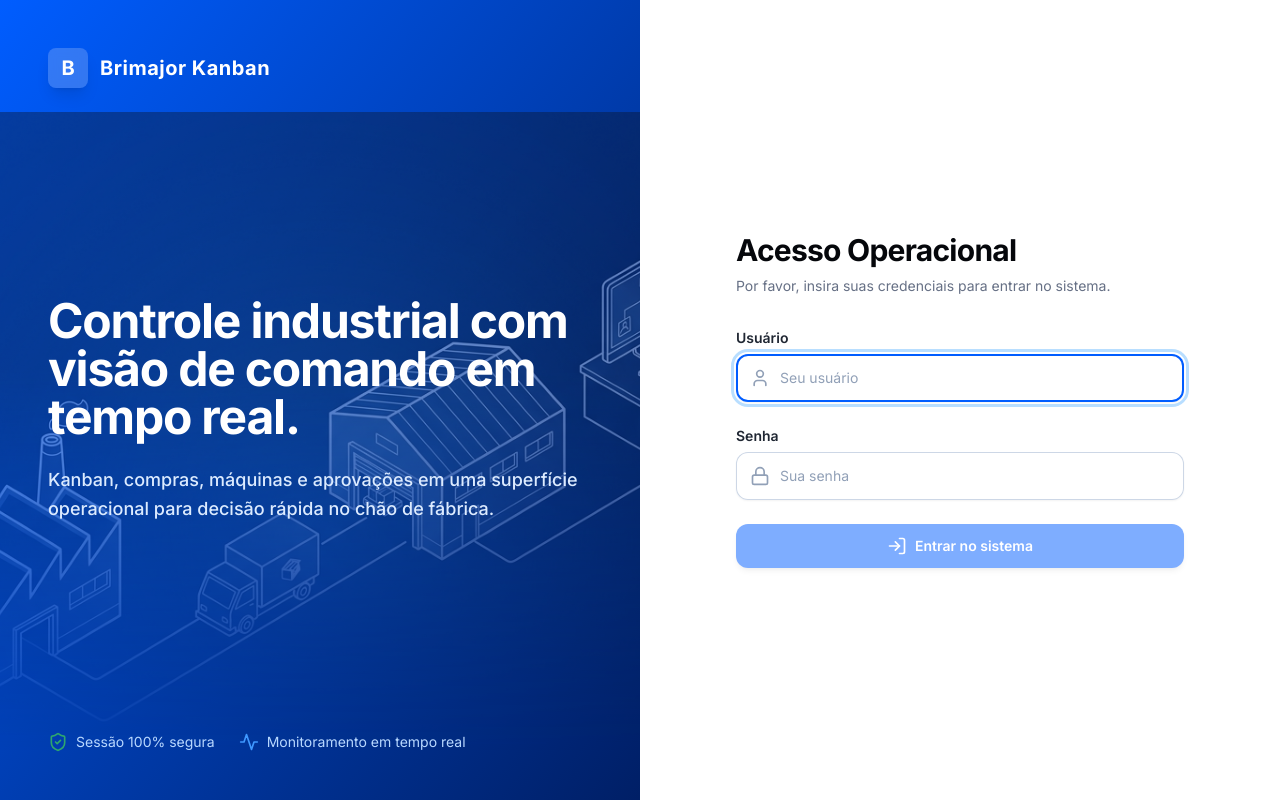
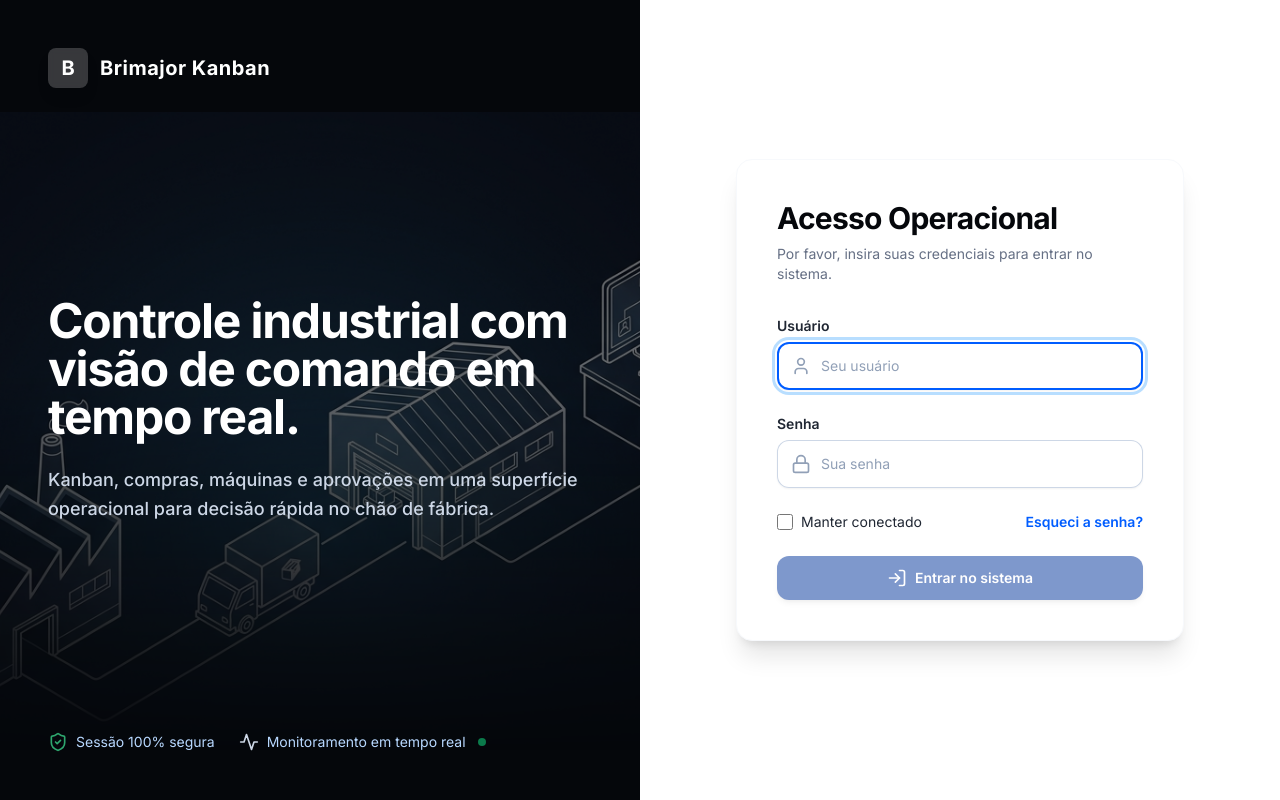
Before and after one commit to RikThaylon/kanban-estoque, a React (Vite) app in the folder frontend/: page /login in a window 1280 px wide. Built offline with nearby package versions, Linux system fonts and the light colour scheme; no server answers.

Commit message:
Fix UI: Aplica o design do prompt na tela de Login (fundo slate-900, Card de formulário, checkbox etc)

```diff
--- a/frontend/src/pages/Login.jsx
+++ b/frontend/src/pages/Login.jsx
@@ -22,7 +22,7 @@ const Login = () => {
   return (
     <div className="flex min-h-screen bg-gray-50 font-sans">
       {/* Left side - Welcome/Branding */}
-      <div className="hidden lg:flex lg:w-1/2 bg-gradient-to-br from-blue-600 to-blue-900 flex-col justify-between p-12 text-white relative overflow-hidden">
+      <div className="hidden lg:flex lg:w-1/2 bg-slate-900 flex-col justify-between p-12 text-white relative overflow-hidden">
         <div className="relative z-10">
           <div className="flex items-center gap-3">
             <div className="flex items-center justify-center w-10 h-10 rounded-lg bg-white/20 backdrop-blur-sm text-xl font-bold shadow-lg">
@@ -36,7 +36,7 @@ const Login = () => {
           <h1 className="text-4xl lg:text-5xl font-black mb-6 leading-[1.1] tracking-tight">
             Controle industrial com visão de comando em tempo real.
           </h1>
-          <p className="text-blue-100 text-lg leading-relaxed font-medium">
+          <p className="text-slate-300 text-lg leading-relaxed font-medium">
             Kanban, compras, máquinas e aprovações em uma superfície operacional para decisão rápida no chão de fábrica.
           </p>
         </div>
@@ -55,15 +55,16 @@ const Login = () => {
             <span>Sessão 100% segura</span>
           </div>
           <div className="flex items-center gap-2">
-            <Activity className="w-5 h-5 text-blue-400" />
+            <Activity className="w-5 h-5 text-slate-300" />
             <span>Monitoramento em tempo real</span>
+            <span className="w-2 h-2 rounded-full bg-green-500 animate-pulse ml-1"></span>
           </div>
         </div>
       </div>
 
       {/* Right side - Login Form */}
-      <div className="w-full lg:w-1/2 flex items-center justify-center p-8 sm:p-12 lg:p-24 bg-white relative">
-        <div className="w-full max-w-md space-y-8">
+      <div className="w-full lg:w-1/2 flex items-center justify-center p-4 sm:p-8 lg:p-12 bg-slate-50 relative">
+        <div className="w-full max-w-md space-y-8 bg-white shadow-xl rounded-2xl p-8 sm:p-10 border border-slate-100">
 
           <div className="text-center lg:text-left">
             <div className="lg:hidden flex items-center justify-center gap-3 mb-8">
@@ -137,13 +138,36 @@ const Login = () => {
               </div>
             </div>
 
+            <div className="flex items-center justify-between">
+              <div className="flex items-center">
+                <input
+                  id="remember-me"
+                  name="remember-me"
+                  type="checkbox"
+                  className="h-4 w-4 rounded border-gray-300 text-blue-600 focus:ring-blue-500"
+                />
+                <label htmlFor="remember-me" className="ml-2 block text-sm text-gray-700">
+                  Manter conectado
+                </label>
+              </div>
+
+              <div className="text-sm">
+                <a href="#" className="font-semibold text-blue-600 hover:text-blue-500">
+                  Esqueci a senha?
+                </a>
+              </div>
+            </div>
+
             <button
               type="submit"
               disabled={loading || !username || !senha}
-              className="group relative flex w-full justify-center items-center gap-2 rounded-xl bg-blue-600 px-4 py-3 text-sm font-semibold text-white shadow-md hover:bg-blue-500 focus-visible:outline focus-visible:outline-2 focus-visible:outline-offset-2 focus-visible:outline-blue-600 disabled:opacity-50 disabled:cursor-not-allowed transition-all"
+              className="group relative flex w-full justify-center items-center gap-2 rounded-xl bg-blue-800 px-4 py-3 text-sm font-semibold text-white shadow-md hover:bg-blue-900 focus-visible:outline focus-visible:outline-2 focus-visible:outline-offset-2 focus-visible:outline-blue-800 disabled:opacity-50 disabled:cursor-not-allowed transition-all"
             >
               {loading ? (
-                <Loader2 className="w-5 h-5 animate-spin" />
+                <>
+                  <Loader2 className="w-5 h-5 animate-spin" />
+                  Processando...
+                </>
               ) : (
                 <>
                   <LogIn className="w-5 h-5" aria-hidden="true" />
```
